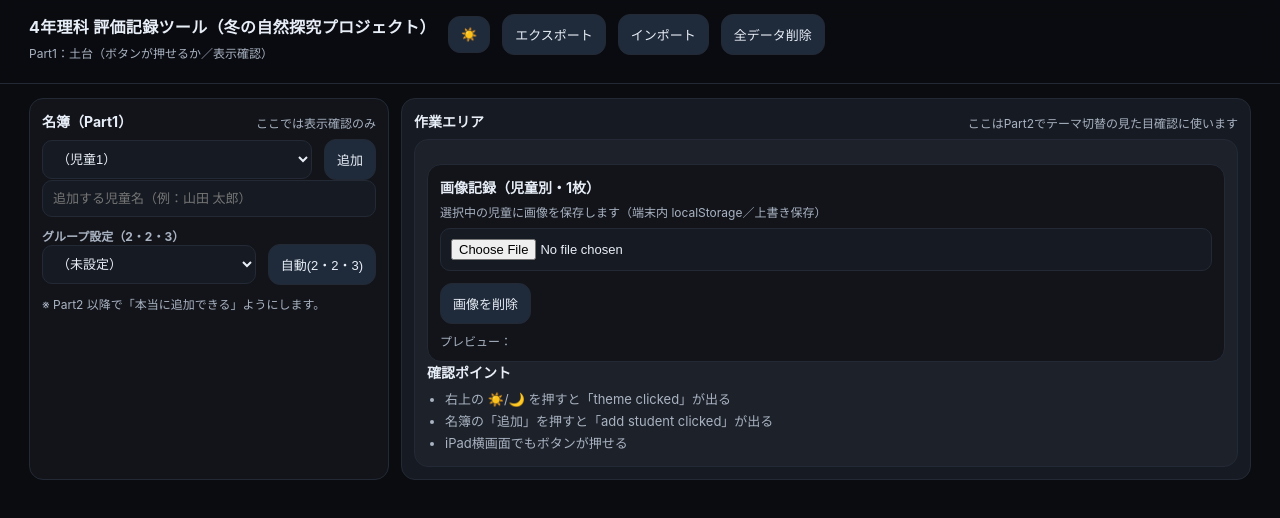
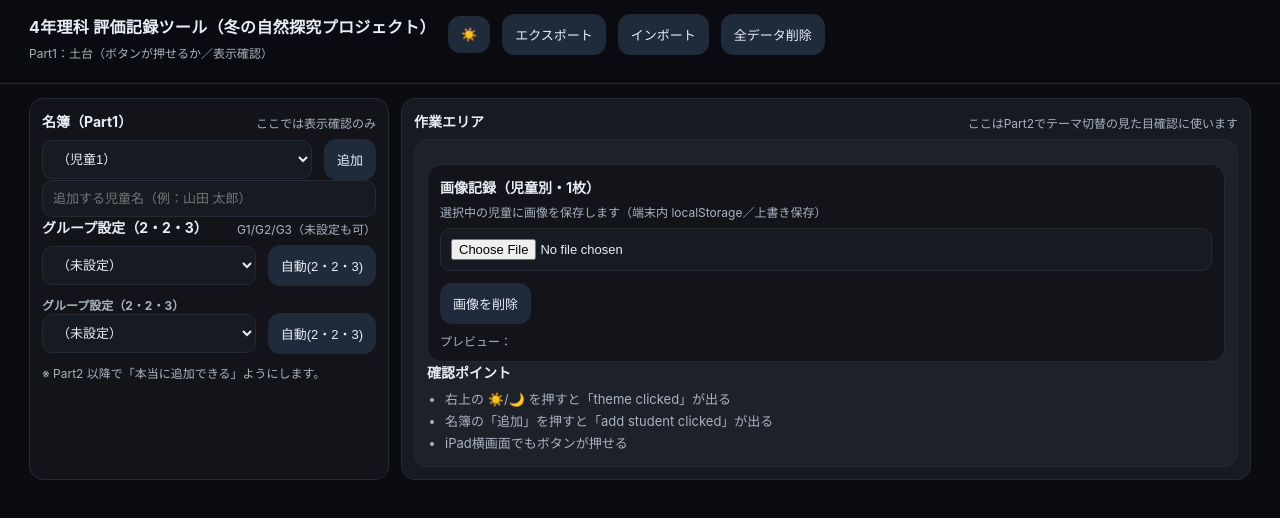
Before and after one commit to kakitanit123456/huyunosizenn-hyouka, a plain HTML site: page index.html in a window 1280 px wide. Drawn offline with Linux system fonts and the light colour scheme.

Commit message:
Add group settings for automatic student grouping
Added group settings section with dropdown and button for automatic grouping.

```diff
--- a/index.html
+++ b/index.html
@@ -190,6 +190,24 @@ html[data-theme="light"] header{
     <div class="row">
       <input id="newStudentName" class="grow" placeholder="追加する児童名（例：山田 太郎）" />
     </div>
+    <div class="hr"></div>
+
+<div class="sec-title">
+  <h2>グループ設定（2・2・3）</h2>
+  <span class="hint">G1/G2/G3（未設定も可）</span>
+</div>
+
+<div class="row">
+  <select id="groupSelect" class="grow">
+    <option value="">（未設定）</option>
+    <option value="G1">G1（2人）</option>
+    <option value="G2">G2（2人）</option>
+    <option value="G3">G3（3人）</option>
+  </select>
+  <button class="btn" id="btnAutoGroup" type="button">自動(2・2・3)</button>
+</div>
+
+<div class="small" id="groupCount" style="margin-top:6px"></div>
 <div class="sub" style="margin-top:10px; font-weight:700">グループ設定（2・2・3）</div>
 
 <div class="row">
```
